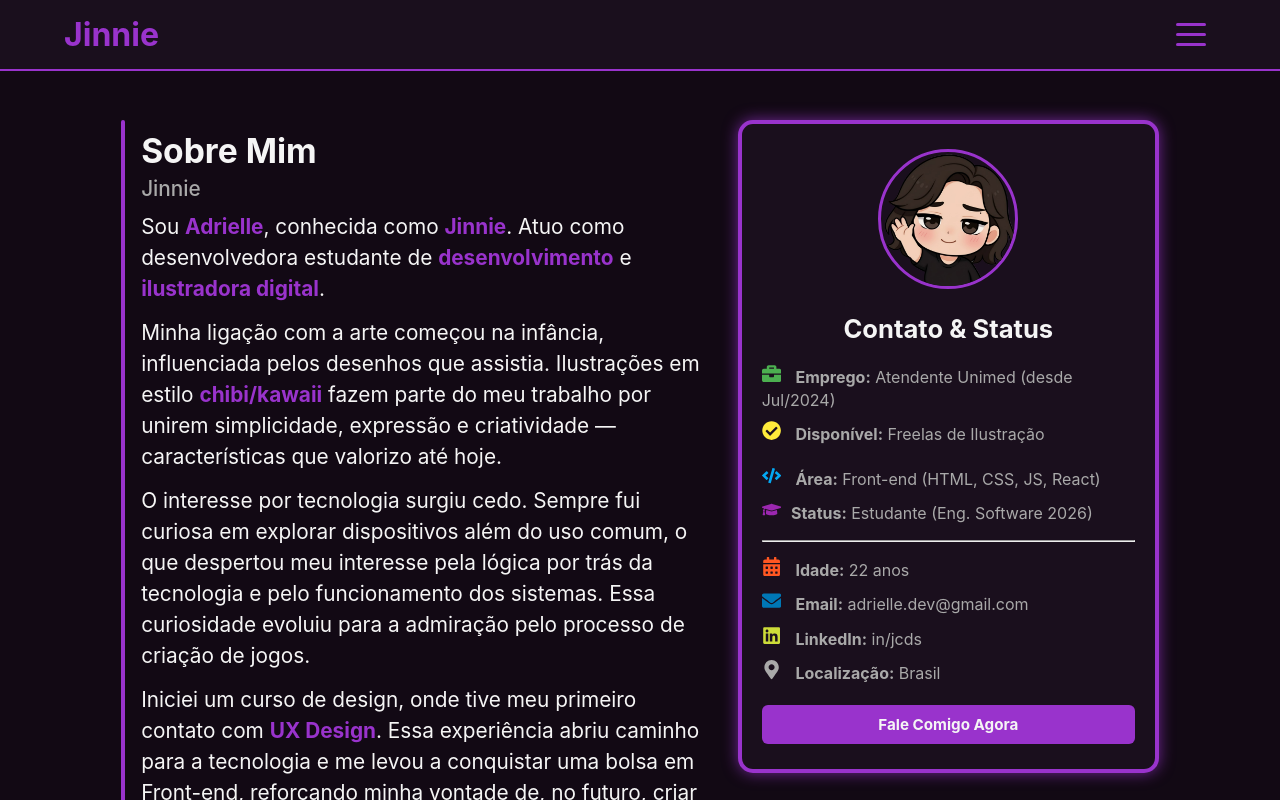
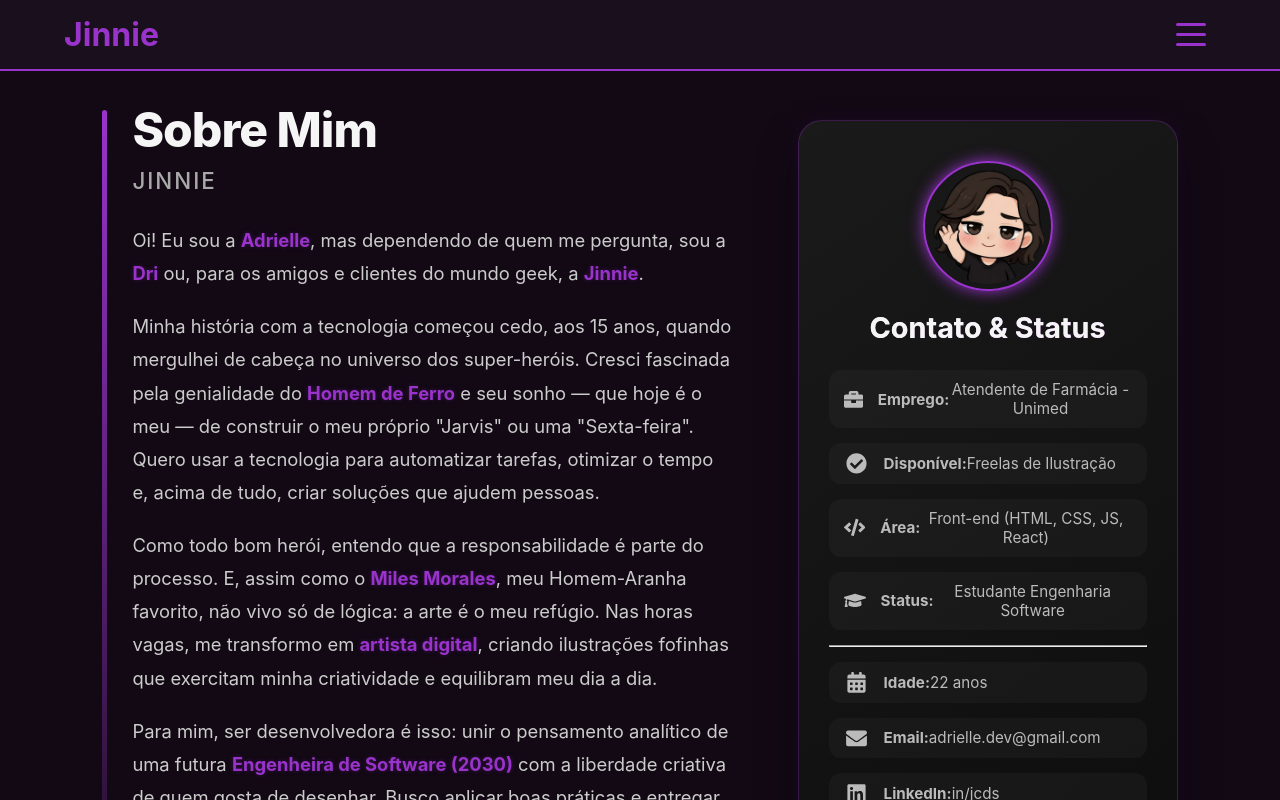
Before and after one commit to AdrielleJcds/Portfolio, a React (Vite) app: page /sobre-mim in a window 1280 px wide. Shown: the top 800 px of the page. Built offline with nearby package versions, Linux system fonts and the light colour scheme.

Commit message:
style: padronização visual dark, novo design dos cards e seção skills

```diff
--- a/src/pages/About.jsx
+++ b/src/pages/About.jsx
@@ -39,31 +39,27 @@ const About = () => {
 
                 <h2 className="titulo-secao">Sobre Mim</h2>
                 <h3 className="subtitulo-jinnie">Jinnie</h3>
-
 <div className="texto-revisado">
     <p>
-                        Sou <strong>Adrielle</strong>, conhecida como <strong>Jinnie</strong>. Atuo como desenvolvedora estudante de <strong>desenvolvimento</strong> e <strong>ilustradora digital</strong>.
+        Oi! Eu sou a <strong>Adrielle</strong>, mas dependendo de quem me pergunta, sou a <strong>Dri</strong> ou, para os amigos e clientes do mundo geek, a <strong>Jinnie</strong>.
     </p>
 
     <p>
-                        Minha ligação com a arte começou na infância, influenciada pelos desenhos que assistia. Ilustrações em estilo <strong>chibi/kawaii</strong> fazem parte do meu trabalho por unirem simplicidade, expressão e criatividade — características que valorizo até hoje.
+        Minha história com a tecnologia começou cedo, aos 15 anos, quando mergulhei de cabeça no universo dos super-heróis. Cresci fascinada pela genialidade do <strong>Homem de Ferro</strong> e seu sonho — que hoje é o meu — de construir o meu próprio "Jarvis" ou uma "Sexta-feira". Quero usar a tecnologia para automatizar tarefas, otimizar o tempo e, acima de tudo, criar soluções que ajudem pessoas.
     </p>
 
     <p>
-                        O interesse por tecnologia surgiu cedo. Sempre fui curiosa em explorar dispositivos além do uso comum, o que despertou meu interesse pela lógica por trás da tecnologia e pelo funcionamento dos sistemas. Essa curiosidade evoluiu para a admiração pelo processo de criação de jogos.
+        Como todo bom herói, entendo que a responsabilidade é parte do processo. E, assim como o <strong>Miles Morales</strong>, meu Homem-Aranha favorito, não vivo só de lógica: a arte é o meu refúgio. Nas horas vagas, me transformo em <strong>artista digital</strong>, criando ilustrações fofinhas que exercitam minha criatividade e equilibram meu dia a dia.
     </p>
 
     <p>
-                        Iniciei um curso de design, onde tive meu primeiro contato com <strong>UX Design</strong>. Essa experiência abriu caminho para a tecnologia e me levou a conquistar uma bolsa em Front-end, reforçando minha vontade de, no futuro, criar meus próprios sistemas.
+        Para mim, ser desenvolvedora é isso: unir o pensamento analítico de uma futura <strong>Engenheira de Software (2030)</strong> com a liberdade criativa de quem gosta de desenhar. Busco aplicar boas práticas e entregar soluções bem feitas, unindo <strong>UX Design</strong> e desenvolvimento Front-end.
     </p>
-                    <p>
-                        Atualmente sigo focada em desenvolvimento Front-end e iniciarei a graduação em <strong>Engenharia de Software em 2026</strong>. Sou curiosa, criativa e busco evoluir tecnicamente, aplicar boas práticas e entregar soluções bem feitas, sem excesso de enfeite.
-                    </p>
+
     <p>
         <strong>JINNIE</strong> representa uma <strong>J</strong>ornada guiada pela <strong>i</strong>novação, com foco em <strong>n</strong>ecessidades reais, base sólida, <strong>i</strong>maginação aplicada e <strong>e</strong>xecução consciente.
     </p>
 </div>
-
                 <p className="chamada-final">
                     Disponível para projetos de Front-end e ilustração.
                 </p>
@@ -83,7 +79,7 @@ const About = () => {
                 <div className="contato-info">
 
                     <p className="contato-item">
-                        <FaBriefcase className="icone" /> <strong>Emprego:</strong> Atendente Unimed (desde Jul/2024)
+                        <FaBriefcase className="icone" /> <strong>Emprego: </strong> Atendente de Farmácia - Unimed
                     </p>
 
                     <p className="contato-item destaque-status">
@@ -93,7 +89,7 @@ const About = () => {
                         <FaCode className="icone" /> <strong>Área:</strong> Front-end (HTML, CSS, JS, React)
                     </p>
                     <p className="contato-item">
-                        <FaGraduationCap className="icone" /><strong>Status:</strong> Estudante (Eng. Software 2026)
+                        <FaGraduationCap className="icone" /><strong>Status:</strong> Estudante Engenharia Software
                     </p>
 
                     <hr className="separador" />
@@ -112,14 +108,7 @@ const About = () => {
                     </p>
                 </div>
 
-                <a
-                    href={`mailto:${socialLinks.email}`}
-                    target="_blank"
-                    rel="noopener noreferrer"
-                    className="btn-card-contato"
-                >
-                    Fale Comigo Agora
-                </a>
+
 
             </div>
         </section>
--- a/src/pages/Arts.jsx
+++ b/src/pages/Arts.jsx
@@ -21,7 +21,7 @@ const ArtProjects = [
         cliente: "AloneMorning",
         descricao: "Emotes e visual temático pensados para o estilo do canal. Desafiador, mas divertido — exigiu atenção a cada detalhe (que me custou uma sobrancelha 😅).",
         imagem: AloneMorningEmotes,
-        linkLive: "https://www.twitch.tv/alonemorning",
+        linkLive: "https://www.instagram.com/p/DVMLjeqjKjY/",
         categoria: "Live Emojis / Twitch",
     },
     {
@@ -84,7 +84,7 @@ const Arts = () => {
                         rel="noopener noreferrer"
                         className="btn-live"
                     >
-                        🔗 Post Instragram / Live
+                        🔗 Post Instragram
                     </a>
                 </div>
             </div>
--- a/src/pages/Home.jsx
+++ b/src/pages/Home.jsx
@@ -31,7 +31,6 @@ const Home = () => {
           <h2 className="profissao">Estudante de Engenharia de Software | Front-end & Design</h2>
 
           <p className="resumo">
-            Amo tecnologia e voltei à área com foco claro.
             Sou futura estudante de Engenharia de Software (Anhanguera - 2026), com interesse em desenvolvimento.
             Venho do design e aplico isso na criação de interfaces simples, bem estruturadas e funcionais.
           </p>
--- a/src/style/About.css
+++ b/src/style/About.css
@@ -1,240 +1,150 @@
+/* --- CONTAINER PRINCIPAL --- */
 .sobre-mim-container {
     display: flex;
     flex-wrap: wrap;
     justify-content: center;
-
-    gap: 20px;
-
-    padding: 60px 3%;
+    align-items: flex-start;
+    gap: clamp(30px, 5vw, 80px); /* Espaço maior e dinâmico entre texto e card */
+    padding: 100px 8%;
     background-color: var(--cor-fundo);
 }
 
 /* --- CONTEÚDO DE TEXTO (Lado Esquerdo) --- */
 .sobre-mim-conteudo {
-    max-width: 40%;
+    flex: 1;
+    max-width: 750px;
+    min-width: 320px;
     color: var(--cor-texto-principal);
-    padding: 10px;
-    margin-top: 60px;
-
-    border-left: none;
     position: relative;
+    padding-left: 30px; /* Aumentado para a linha de destaque respirar */
 }
 
-/* LINHA DE CONTROLE */
+/* LINHA DE DESTAQUE (Aumentada para ficar mais elegante) */
 .sobre-mim-conteudo::before {
     content: '';
     position: absolute;
     left: 0;
-    top: 0;
-    width: 4px;
-    height: 100%;
-    background-color: var(--cor-destaque);
-    border-radius: 2px;
+    top: 10px;
+    width: 5px;
+    height: 95%;
+    background: linear-gradient(to bottom, var(--cor-destaque), transparent);
+    border-radius: 10px;
 }
 
 .titulo-secao {
-    font-size: 2.1rem;
-    font-weight: 700;
-    margin-bottom: 5px;
-    color: var(--cor-texto-principal);
-    padding-left: 10px;
+    font-size: clamp(2.2rem, 4vw, 3rem);
+    font-weight: 800;
+    margin-bottom: 8px;
+    letter-spacing: -1px;
 }
 
 .subtitulo-jinnie {
-    font-size: 1.3rem;
+    font-size: 1.4rem;
     font-weight: 500;
     color: var(--cor-secundaria);
-    margin-bottom: 10px;
-    padding-left: 10px;
+    margin-bottom: 30px;
+    text-transform: uppercase;
+    letter-spacing: 2px;
 }
 
 .texto-revisado p {
-    font-size: 1.2rem;
-    line-height: 1.5;
-    margin-bottom: 12px;
-    padding-left: 10px;
+    font-size: 1.15rem;
+    line-height: 1.8; /* Aumentado para facilitar a leitura */
+    margin-bottom: 20px;
+    color: #ccc; /* Tom levemente mais suave para o corpo do texto */
 }
 
 .sobre-mim-conteudo p strong {
     color: var(--cor-destaque);
-    font-weight: 700;
+    text-shadow: 0 0 5px rgba(153, 51, 204, 0.3);
 }
 
-.chamada-final {
-    margin-top: 15px;
-    font-size: 1.3rem;
-    font-weight: 600;
-    color: var(--cor-destaque);
-    padding-left: 10px;
+/* --- CARD DE CONTATO (Lado Direito - O "Glow Up") --- */
+.contato-rapido-card {
+    flex: 0 1 380px;
+    background: linear-gradient(145deg, #1a1a1a, #0d0d0d); /* Efeito sutil de profundidade */
+    border: 1px solid rgba(153, 51, 204, 0.3); /* Borda mais fina e elegante */
+    border-radius: 24px;
+    padding: 40px 30px;
+    text-align: center;
+    box-shadow: 0 20px 40px rgba(0, 0, 0, 0.4),
+                0 0 20px rgba(153, 51, 204, 0.1);
+    position: sticky;
+    top: 120px;
+    transition: transform 0.3s ease, border-color 0.3s ease;
 }
 
-
-/* --- CARD DE CONTATO (Lado Direito) --- */
-.contato-rapido-card {
-    width: 100%;
-    max-width: 25%;
-    min-width: 280px;
-    margin-top: 60px;
-
-    background-color: var(--cor-card-fundo);
-    border: 4px solid var(--cor-destaque);
-    border-radius: 15px;
-    padding: 25px 20px;
-    text-align: center;
-    box-shadow: 0 0 15px rgba(153, 51, 204, 0.7);
-    align-self: flex-start;
-}
-
-.avatar-wrapper {
-    margin-bottom: 20px;
+.contato-rapido-card:hover {
+    border-color: var(--cor-destaque);
+    transform: translateY(-5px);
 }
 
 .avatar-img {
-    width: 140px;
-    height: 140px;
+    width: 130px;
+    height: 130px;
     border-radius: 50%;
-    border: 3px solid var(--cor-destaque);
-    object-fit: cover;
+    padding: 5px; /* Espaço para a borda brilhar */
+    border: 2px solid var(--cor-destaque);
+    box-shadow: 0 0 15px var(--cor-destaque);
+    margin-bottom: 15px;
 }
 
 .card-titulo {
-    font-size: 1.6rem;
-    margin-bottom: 20px;
+    font-size: 1.8rem;
+    font-weight: 700;
+    margin-bottom: 25px;
+    background: linear-gradient(to right, #fff, var(--cor-destaque));
+    -webkit-background-clip: text;
+    background-clip: text;
 }
 
 .contato-info {
-    text-align: left;
-}
-
-.destaque-status {
-    margin-bottom: 20px !important;
-}
-
-.separador {
-    height: 1px;
-    margin: 15px 0;
+    display: flex;
+    flex-direction: column;
+    gap: 15px;
 }
 
 .contato-item {
-    margin: 10px 0;
-    font-size: 1rem;
-    color: var(--cor-secundaria);
-    line-height: 1.4;
-}
-.icone {
-    margin-right: 10px;
-    font-size: 1.2rem;
+    display: flex;
+    align-items: center;
+    font-size: 0.95rem;
+    color: #bbb;
+    background: rgba(255, 255, 255, 0.03); /* Fundo sutil para cada item */
+    padding: 10px 15px;
+    border-radius: 12px;
+    transition: background 0.3s;
 }
 
-.btn-card-contato {
-    margin-top: 20px;
-    padding: 8px 15px;
-    font-size: 0.9rem;
-    border-radius: 6px;
+.contato-item:hover {
+    background: rgba(214, 133, 255, 0.272);
 }
 
-/* --- ICONES COLORIDOS --- */
-.contato-info .contato-item:nth-child(1) .icone {
-    color: #4CAF50;
-}
-.contato-info .contato-item:nth-child(2) .icone {
-    color: #FFEB3B;
-}
-.contato-info .contato-item:nth-child(3) .icone {
-    color: #03A9F4;
-}
-.contato-info .contato-item:nth-child(4) .icone {
-    color: #9C27B0;
-}
-.contato-info .contato-item:nth-child(5) .icone {
-    color: #E91E63;
-}
-.contato-info .contato-item:nth-child(6) .icone {
-    color: #FF5722;
-}
-.contato-info .contato-item:nth-child(7) .icone {
-    color: #0077B5;
-}
-.contato-info .contato-item:nth-child(8) .icone {
-    color: #CDDC39;
+.icone {
+    font-size: 1.3rem;
+    margin-right: 15px;
+    display: flex;
+    align-items: center;
+    justify-content: center;
+    width: 25px;
 }
 
-
-/* --- CARD DE CONTATO (Ajuste no botão) --- */
-
+/* --- BOTÃO --- */
 .btn-card-contato {
-    display: block;
-    width: 100%;
-    margin-top: 20px;
-    padding: 10px 20px;
-    background-color: var(--cor-destaque);
-    color: var(--cor-texto-principal);
-    font-weight: bold;
-    font-size: 0.95rem;
-    border-radius: 6px;
-    transition: var(--transicao-rapida);
-    text-align: center;
-    text-decoration: none;
-    align-self: center;
+    margin-top: 25px;
+    padding: 15px;
+    background: var(--cor-destaque);
+    color: white;
+    border-radius: 12px;
+    font-weight: 700;
+    text-transform: uppercase;
+    letter-spacing: 1px;
+    box-shadow: 0 10px 20px rgba(153, 51, 204, 0.3);
 }
 
-.btn-card-contato:hover {
-    background-color: #6a1b9a;
-    box-shadow: 0 0 10px var(--cor-destaque);
+/* --- RESPONSIVIDADE --- */
+@media (max-width: 1100px) {
+    .sobre-mim-container { padding: 60px 5%; }
+    .sobre-mim-conteudo { padding-left: 20px; text-align: center; }
+    .sobre-mim-conteudo::before { display: none; } /* Remove a linha lateral no mobile */
+    .contato-rapido-card { position: static; width: 100%; max-width: 500px; }
 }
-
-/* --- RESPONSIVIDADE PARA TODAS AS TELAS --- */
-
-/* Breakpoint para notebooks menores (Abaixo de 1400px) */
-@media (max-width: 1400px) {
-    .sobre-mim-conteudo {
-        max-width: 50%;
-        min-width: 300px;
-    }
-    .contato-rapido-card {
-        max-width: 35%;
-        min-width: 250px;
-    }
-    .sobre-mim-container {
-        gap: 15px;
-    }
-    .texto-revisado p {
-        font-size: 1.3rem;
-    }
-}
-
-
-/* Quebra principal para tablets e mobile (Abaixo de 1100px) */
-@media (max-width: 1100px) {
-    .sobre-mim-container {
-        flex-direction: column;
-        align-items: center;
-        padding: 40px 5%;
-        gap: 30px;
-    }
-
-    .sobre-mim-conteudo {
-        max-width: 100%;
-        width: 95%;
-        min-width: initial;
-        padding: 0;
-    }
-
-    .titulo-secao {
-        font-size: 2.5rem;
-    }
-    .subtitulo-jinnie {
-        font-size: 1.2rem;
-    }
-    .texto-revisado p {
-        font-size: 1.1rem;
-    }
-
-    .contato-rapido-card {
-        max-width: 95%;
-        padding: 20px 15px;
-    }
-    .contato-item {
-        font-size: 0.9rem;
-    }
-}
--- a/src/style/Arts.css
+++ b/src/style/Arts.css
@@ -78,23 +78,25 @@
     margin-bottom: 25px;
 }
 
-/* --- Botão Link --- */
-.btn-art-link {
-    display: inline-block;
-    padding: 15px 30px;
-    background-color: var(--cor-destaque);
-    color: var(--cor-texto-principal);
-    font-weight: bold;
-    font-size: 1.15rem;
-    text-decoration: none;
-    border-radius: 8px;
-    transition: background-color 0.3s, box-shadow 0.3s;
+/* --- ESTILO DO CARD (Refinado) --- */
+.art-card {
+    background: linear-gradient(145deg, #1a1a1a, #0d0d0d); /* Profundidade sutil */
+    border: 1px solid rgba(153, 51, 204, 0.2);
+    border-radius: 20px; /* Bordas mais arredondadas e modernas */
+    overflow: hidden;
+    text-align: left;
+    display: flex;
+    flex-direction: column;
+    transition: all 0.4s cubic-bezier(0.175, 0.885, 0.32, 1.275); /* Animação suave */
 }
 
-.btn-art-link:hover {
-    background-color: #7b29a7;
-    box-shadow: 0 0 15px var(--cor-destaque);
+.art-card:hover {
+    transform: translateY(-12px);
+    border-color: var(--cor-destaque);
+    box-shadow: 0 20px 40px rgba(0, 0, 0, 0.6),
+                0 0 20px rgba(153, 51, 204, 0.2);
 }
+
 
 
 /* ---------------------------------------------------------------------- */
--- a/src/style/Skills.css
+++ b/src/style/Skills.css
@@ -19,14 +19,17 @@
 
 /* --- JANELA PRINCIPAL (Quadro de Status) --- */
 .skills-col.rpg-window {
+    border-radius: 10px;
+    padding: 30px;
     flex: 1;
     min-width: 100%;
-    background-color: #1a0f2b;
-    border-radius: 10px;
-    padding: 30px;
-    border: 3px solid var(--cor-destaque);
-    box-shadow: 0 0 15px var(--cor-destaque);
+    background-color: #121212; /* Cinza grafite padrão dos novos cards */
+    border-radius: 20px; /* Bordas mais arredondadas */
+    padding: 40px;
+    border: 1px solid rgba(153, 51, 204, 0.3); /* Borda fina e elegante */
+    box-shadow: 0 10px 30px rgba(0, 0, 0, 0.5);
 }
+
 
 /* --- GRID DE HABILIDADES (Desktop: Duas Colunas Lado a Lado) --- */
 .rpg-grid-container {
@@ -45,13 +48,13 @@
 .rpg-group-title {
     font-size: 1.4rem;
     font-weight: bold;
-    color: #ffd700;
-    background-color: rgba(153, 51, 204, 0.2);
+    color: #ffffff;
+    background-color: rgba(53, 53, 53, 0.2);
     padding: 10px 15px;
     border-radius: 5px;
     margin-bottom: 15px;
     text-align: center;
-    border: 1px solid #ffd700;
+    border: 1px solid #6c1a79;
 }
 
 /* --- LISTA DE ITENS --- */
```
Also changed, not shown: src/style/Home.css (+94 -111 lines), src/style/Projects.css (+77 -90 lines). Lines whose indentation alone changed are shown as unchanged.
